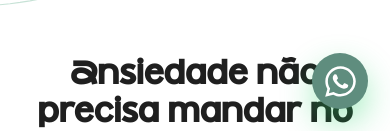
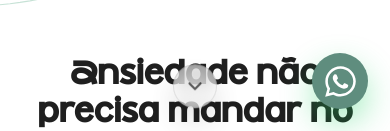
Before and after one commit to mathbigai/site-nathy, a React (Vite) app: page / in a window 390 px wide. Shown: the part 713-844 px from the top of the page. Built offline with nearby package versions, Linux system fonts and the light colour scheme.

Commit message:
feat: Adiciona uma seta para indicar que é possivel descer

```diff
--- a/src/App.tsx
+++ b/src/App.tsx
@@ -7,11 +7,13 @@ import Approach from './components/sections/Approach'
 import Navbar from './components/layout/Navbar'
 import WhatsAppFloating from './components/ui/WhatsAppFloating'
 import InstagramTimeline from './components/sections/InstagramTimeline'
+import ScrollHint from './components/ui/ScrollHint'
 
 function App() {
   return (
     <>
       <WhatsAppFloating phone="5565992191866" />
+      <ScrollHint />
       <Navbar />
       <Header />
 
--- /dev/null
+++ b/src/components/ui/ScrollHint.tsx
@@ -0,0 +1,21 @@
+export default function ScrollHint() {
+  return (
+    <div className="scroll-hint" aria-hidden="true">
+      <svg
+        className="scroll-hint__icon"
+        viewBox="0 0 24 24"
+        width="22"
+        height="22"
+      >
+        <path
+          d="M6 9l6 6 6-6"
+          fill="none"
+          stroke="currentColor"
+          strokeWidth="2.4"
+          strokeLinecap="round"
+          strokeLinejoin="round"
+        />
+      </svg>
+    </div>
+  )
+}
--- a/src/styles/global.scss
+++ b/src/styles/global.scss
@@ -46,3 +46,61 @@ body {
   height: 26px;
   background: url('/icons/whatsapp.svg') center / contain no-repeat;
 }
+
+.scroll-hint {
+  position: fixed;
+  left: 50%;
+  bottom: calc(16px + env(safe-area-inset-bottom));
+  transform: translateX(-50%);
+  z-index: 999;
+
+  width: 44px;
+  height: 44px;
+  border-radius: 999px;
+
+  display: none; /* só mobile */
+  align-items: center;
+  justify-content: center;
+
+  color: var(--text);
+
+  background: color-mix(in srgb, var(--bg) 78%, transparent);
+  border: 1px solid color-mix(in srgb, var(--text) 14%, transparent);
+  backdrop-filter: blur(10px);
+
+  box-shadow: 0 14px 28px color-mix(in srgb, #000 18%, transparent);
+
+  opacity: 0.68;
+  pointer-events: none; /* garante que não é clicável */
+  user-select: none;
+
+  animation: scrollHintFloat 1.25s ease-in-out infinite;
+
+  &__icon {
+    display: block;
+  }
+}
+
+@keyframes scrollHintFloat {
+  0% {
+    transform: translateX(-50%) translateY(0);
+  }
+  50% {
+    transform: translateX(-50%) translateY(-7px);
+  }
+  100% {
+    transform: translateX(-50%) translateY(0);
+  }
+}
+
+@media (max-width: 768px) {
+  .scroll-hint {
+    display: inline-flex;
+  }
+}
+
+@media (prefers-reduced-motion: reduce) {
+  .scroll-hint {
+    animation: none;
+  }
+}
```
